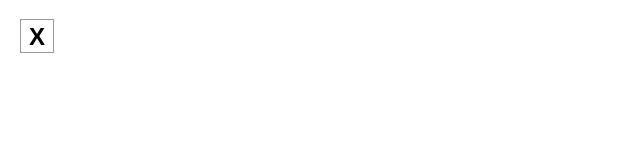
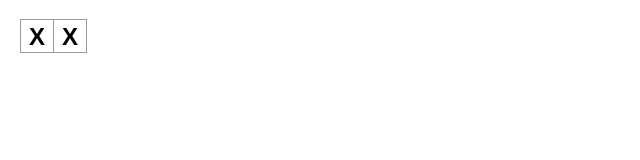
Before and after one commit to shreyas-krishnan/my-react-app, a React (Vite) app: page / in a window 1280 px wide. Shown: the top 160 px of the page, without its empty margins (0-640 px from the left). Built offline with nearby package versions, Linux system fonts and the light colour scheme.

Commit message:
add a second square button

```diff
--- a/src/App.jsx
+++ b/src/App.jsx
@@ -2,6 +2,7 @@ export default function App() {
   return (
     <>
       <button className="square">X</button>
+      <button className="square">X</button>
     </>
   );
 }
```
